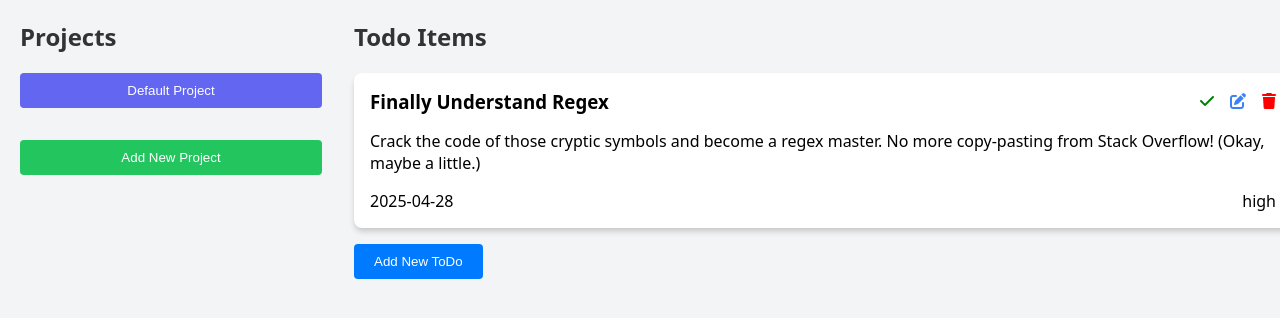
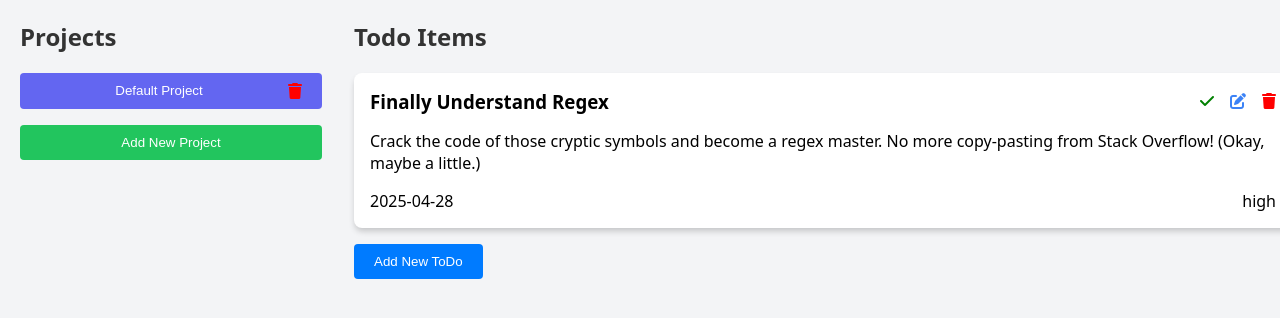
Before and after one commit to AndresDev28/to-do-App, a website built with webpack: page index.html in a window 1280 px wide. Shown: the part 126-444 px from the top of the page. Built offline with nearby package versions, Linux system fonts and the light colour scheme; a web font is replaced by a local one.

Commit message:
feat: Add project deletion functionality with user confirmation - Add deleteProject function to controllers.js - Add confirmation modal to dom.js - Update styles.css to show delete icon and add classes

```diff
--- a/src/assets/styles.css
+++ b/src/assets/styles.css
@@ -40,6 +40,8 @@ body {
 }
 
 .projectsItems{
+  display: flex;
+  justify-content: space-between;
   width: 100%;
   background-color: #fff;
   color: black;
@@ -48,11 +50,24 @@ body {
 }
 
 .selectedProject {
+  display: flex;
+  justify-content: space-between;
   width: 100%;
   background-color: #6366F1;
   color: #fff;
   cursor: pointer;
   margin-bottom: 1rem;
+}
+
+.project-title {
+  flex-grow: 1;
+  text-align: center;
+  margin-right: 10px;
+}
+
+.project-delete-icon {
+  cursor: pointer;
+  color: white;
 }
 
 .todos {
@@ -111,6 +126,9 @@ body {
 }
 .fa-trash {
   color: red;
+}
+.fa-trash-prj {
+  color: white;
 }
 
 
--- a/src/modules/controllers.js
+++ b/src/modules/controllers.js
@@ -1,4 +1,14 @@
 import { updateProjects } from "../index";
+
+export function deleteProject(projectId, projects) {
+  const projectIndex = projects.findIndex(p => p.id === projectId)
+  if (projectIndex !== -1) {
+    projects.splice(projectIndex, 1);
+    updateProjects(projects);
+    return { success: true };
+  }
+}
+
 export function toggleTodoComplete(todo, projects) {
   todo.toggleCompleted();
   console.log("Y en controllers.js tambien")
--- a/src/modules/dom.js
+++ b/src/modules/dom.js
@@ -2,7 +2,7 @@ import Project from './project';
 import Todo from './todo';
 import { updateProjects, updateSelectedProject, selectedProjectId } from '../index';
 import { saveProjectsToLocalStorage } from './storage';
-import { toggleTodoComplete, editTodo, deleteTodo } from './controllers';
+import { toggleTodoComplete, editTodo, deleteTodo, deleteProject } from './controllers';
 
 // Funcion para agregar un nuevo proyecto
 export function renderProjects(projects) {
@@ -13,15 +13,31 @@ export function renderProjects(projects) {
     const projectContainer = document.createElement('li');
     const projectItem = document.createElement('button');
 
+
     // Agregar la clase 'projectsItems' a todos los proyectos
     projectItem.classList.add('projectsItems');
 
-    projectItem.textContent = project.title;
+    // Crear el contenedor para el título y el icono
+    const projectContent = document.createElement('span');
+    projectContent.textContent = project.title;
+    projectContent.classList.add('project-title');
+
+    // Crear el icono de eliminar
+    const deleteIcon = document.createElement('i');
+    deleteIcon.classList.add('fas', 'fa-trash', 'project-delete-icon');
+    deleteIcon.setAttribute('aria-label', 'Delete project');
+
+    // Agregar el titulo y el icono al botón
+    projectItem.appendChild(projectContent);
+    projectItem.appendChild(deleteIcon);
+
     // Agregar el atributo data-project-id
     projectItem.dataset.projectId = project.id;
 
-    projectItem.addEventListener('click', () => {
-      updateSelectedProject(project.id);
+    projectItem.addEventListener('click', (event) => {
+      // Evitar que el click en el icono de eliminar seleccione el proyecto
+      if (event.target !== deleteIcon) {
+        updateSelectedProject(project.id);
 
       // Eliminar la clase 'selectedProject' de todos los proyectos
       const projectItems = document.querySelectorAll('.projectsItems');
@@ -29,7 +45,18 @@ export function renderProjects(projects) {
 
       // Agregar la clase 'selectedProject' al proyecto seleccionado
       projectItem.classList.add('selectedProject');
+      }
     });
+
+    // Agregar el evento click al icono de eliminar
+    deleteIcon.addEventListener('click', (event) => {
+      event.stopPropagation(); // Evitar que el evento se propague al botón
+      const confirmDelete = confirm('Are you sure you want to delete this Project?');
+      if (confirmDelete) {
+        deleteProject(project.id, projects);
+      }
+    })
+
 
     projectContainer.appendChild(projectItem);
     projectsList.appendChild(projectContainer);
```
